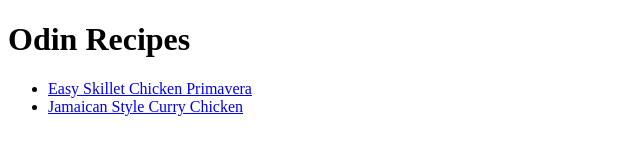
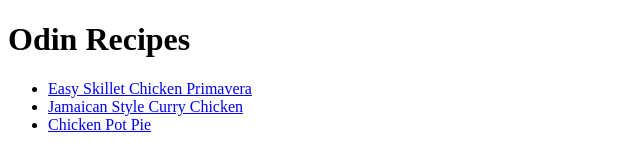
Before and after one commit to Jaenudinfirdaus/odin-recipes, a plain HTML site: page index.html in a window 1280 px wide. Shown: the whole page, without its empty margins (0-640 px from the left). Drawn offline with Linux system fonts and the light colour scheme.

Commit message:
add last recipes page link

```diff
--- a/index.html
+++ b/index.html
@@ -18,6 +18,9 @@
           >Jamaican Style Curry Chicken</a
         >
       </li>
+      <li>
+        <a href="recipes/chicken-pot-pie.html">Chicken Pot Pie</a>
+      </li>
     </ul>
   </body>
 </html>
```
